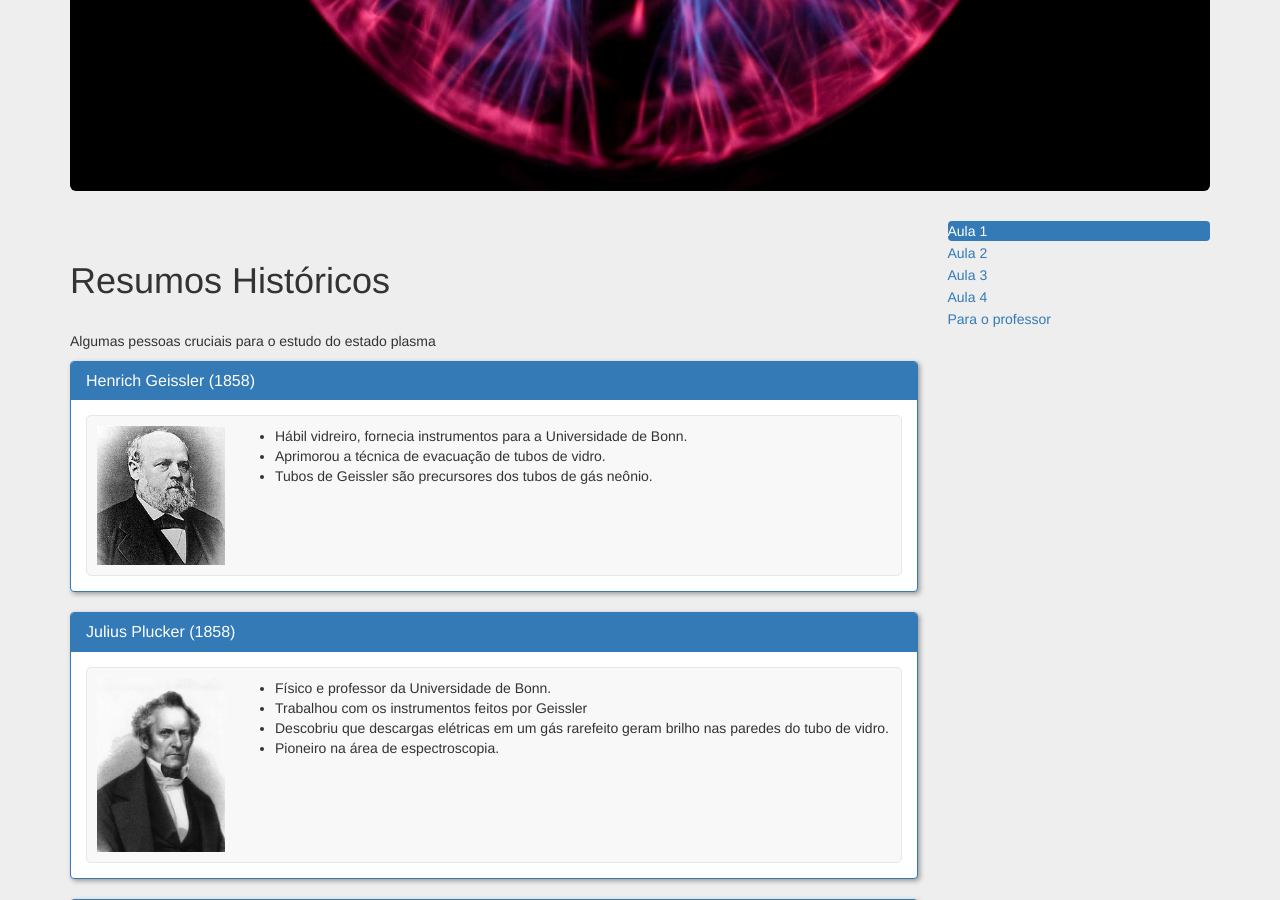
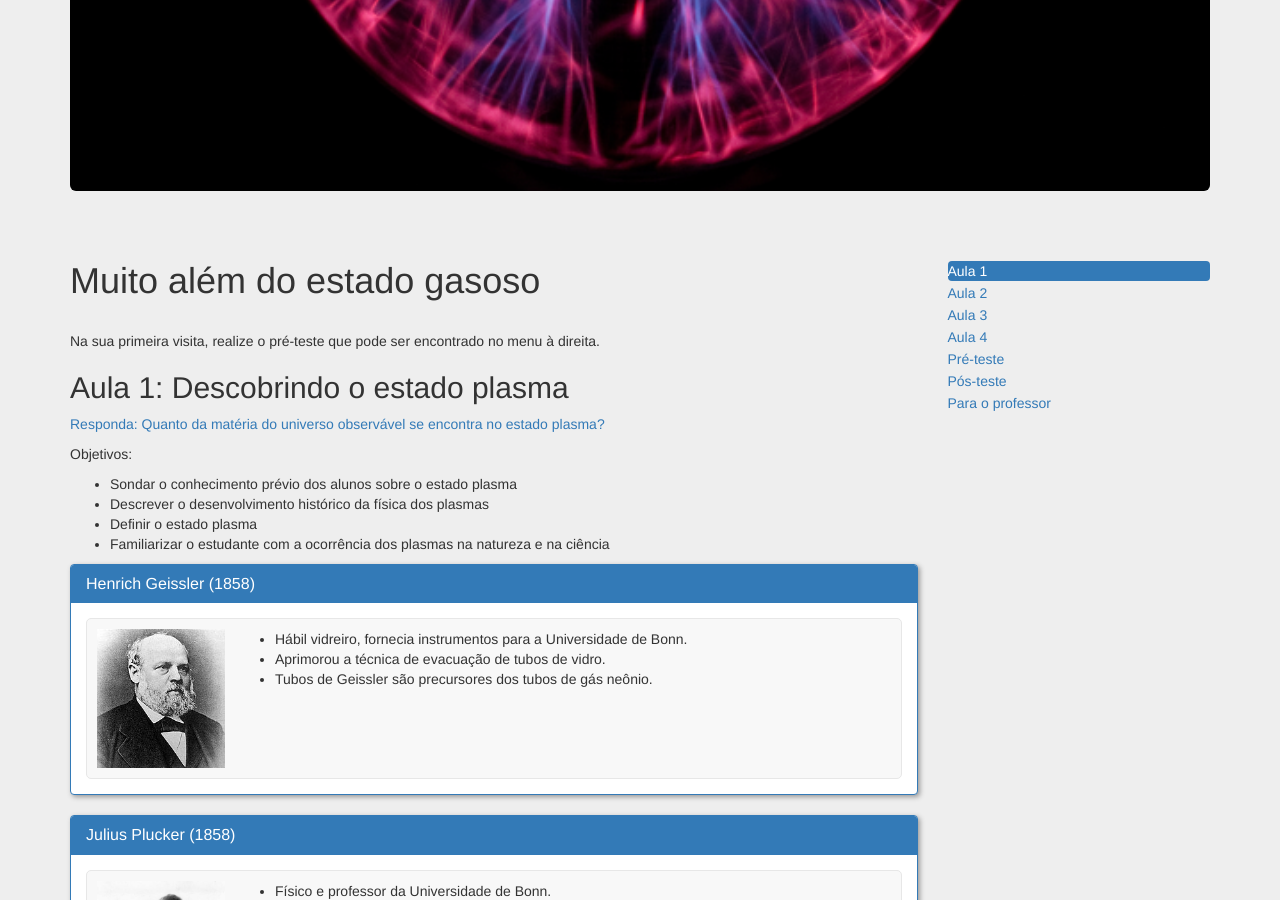
Before and after one commit to RodrigoPacios/mrpacios1, a Jekyll site: the page built from PlasmaPhysics.html, in a window 1280 px wide and 900 px high, scrolled down 731 px. Built offline with Jekyll 4.4.1, drawn with Linux system fonts in a browser that asks for light colours; nearby versions of some CDN libraries.

Commit message:
tesstes;download dissertacaao

```diff
--- a/PlasmaPhysics.html
+++ b/PlasmaPhysics.html
@@ -18,8 +18,22 @@ layout: plasma
 
 	<div class="col-md-9" role="main">
 
-		<h1 id="comeco" class="page-header">Resumos Históricos</h1>
-		<p>Algumas pessoas cruciais para o estudo do estado plasma</p>
+		<h1 id="comeco" class="page-header">Muito além do estado gasoso</h1>
+		<p>Na sua primeira visita, realize o pré-teste que pode ser encontrado no menu à direita.</p>
+
+		<h2 id="a1">Aula 1: Descobrindo o estado plasma</h2>
+
+		<p class="text-primary">Responda: Quanto da matéria do universo observável se encontra no estado plasma?</p>
+
+		<p>Objetivos:</p>
+			<ul>
+				<li>Sondar o conhecimento prévio dos alunos sobre o estado plasma</li>
+				<li>Descrever o desenvolvimento histórico da física dos plasmas</li>
+				<li>Definir o estado plasma</li>
+				<li>Familiarizar o estudante com a ocorrência dos plasmas na natureza e na ciência</li>
+			</ul>
+
+
 
 		<div class="panel panel-primary">
   			<div class="panel-heading">
@@ -259,13 +273,15 @@ layout: plasma
 
 
 	<div id="fixed" class="col-md-3" role="complementary">
-
-	  <ul class="nav nav-pills nav-stacked" role="pilllist">
-	    <li role="presentation" class="active"><a href="#home" aria-controls="home" role="pill" data-toggle="pill">Aula 1</a></li>
-	    <li role="presentation"><a href="#profile" aria-controls="profile" role="pill" data-toggle="pill">Aula 2</a></li>
-	    <li role="presentation"><a href="#messages" aria-controls="messages" role="pill" data-toggle="pill">Aula 3</a></li>
-	    <li role="presentation"><a href="#settings" aria-controls="settings" role="pill" data-toggle="pill">Aula 4</a></li>
-	    <li role="presentation"><a href="#settings" aria-controls="settings" role="pill" data-toggle="pill">Para o professor</a></li>
+		<br><br>
+	  <ul class="nav nav-pills nav-stacked" >
+	    <li role="presentation" class="active"><a href="#a1">Aula 1</a></li>
+	    <li role="presentation"><a href="#a2">Aula 2</a></li>
+	    <li role="presentation"><a href="#a3">Aula 3</a></li>
+	    <li role="presentation"><a href="#a4">Aula 4</a></li>
+	    <li role="presentation"><a href="https://goo.gl/forms/PGosDZZvjyvF3QI13">Pré-teste</a></li>
+	    <li role="presentation"><a href="https://goo.gl/forms/JiGzCBa3mHCBSlq53">Pós-teste</a></li>
+	    <li role="presentation"><a href="{{site.baseurl}}/download/Dissertacao.pdf" download>Para o professor</a></li>
 	  </ul>
 
 	</div>
```
Also changed, not shown: 1 other file.
